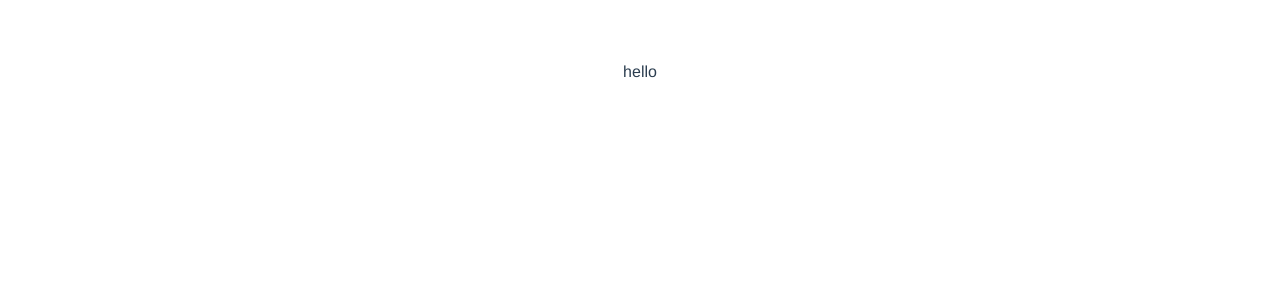
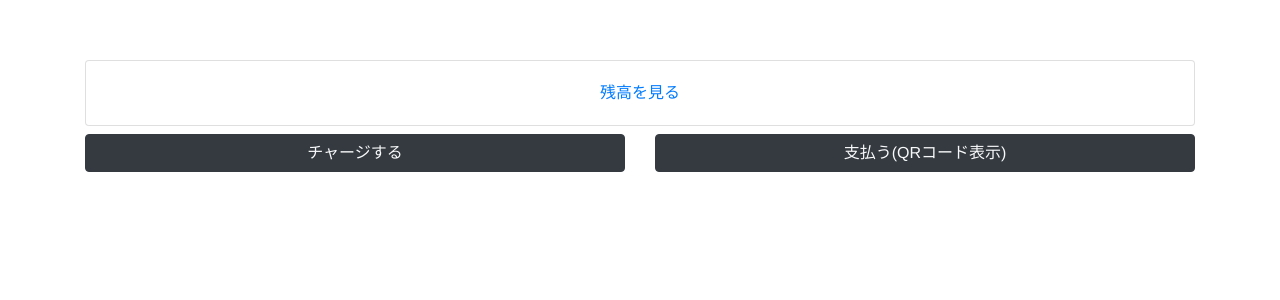
Before and after one commit to nintc-al2020-4/electronic-payment-front, a Vue app: page / in a window 1280 px wide. Shown: the top 300 px of the page. Built offline with nearby package versions, Linux system fonts and the light colour scheme.

Commit message:
Update Home.vue

```diff
--- a/src/components/pages/Home.vue
+++ b/src/components/pages/Home.vue
@@ -1,6 +1,27 @@
 <template>
-<p>hello</p>
-
+  <div id="home">
+    <div class="container">
+      <a href="/wallet" class="card">
+        <div class="card-body">
+          <p class="card-text">
+            残高を見る
+          </p>
+        </div>
+      </a>
+      <div class="row">
+        <div class="col-md-6 col-12">
+          <a href="/charge" class="btn btn-dark text-light w-100 my-2" role="button">
+            チャージする
+          </a>
+        </div>
+        <div class="col-md-6 col-12">
+          <a href="pay" class="btn btn-dark text-light w-100 my-2" role="button">
+            支払う(QRコード表示)
+          </a>
+        </div>
+      </div>
+    </div>
+  </div>
 </template>
 
 <script>
```
